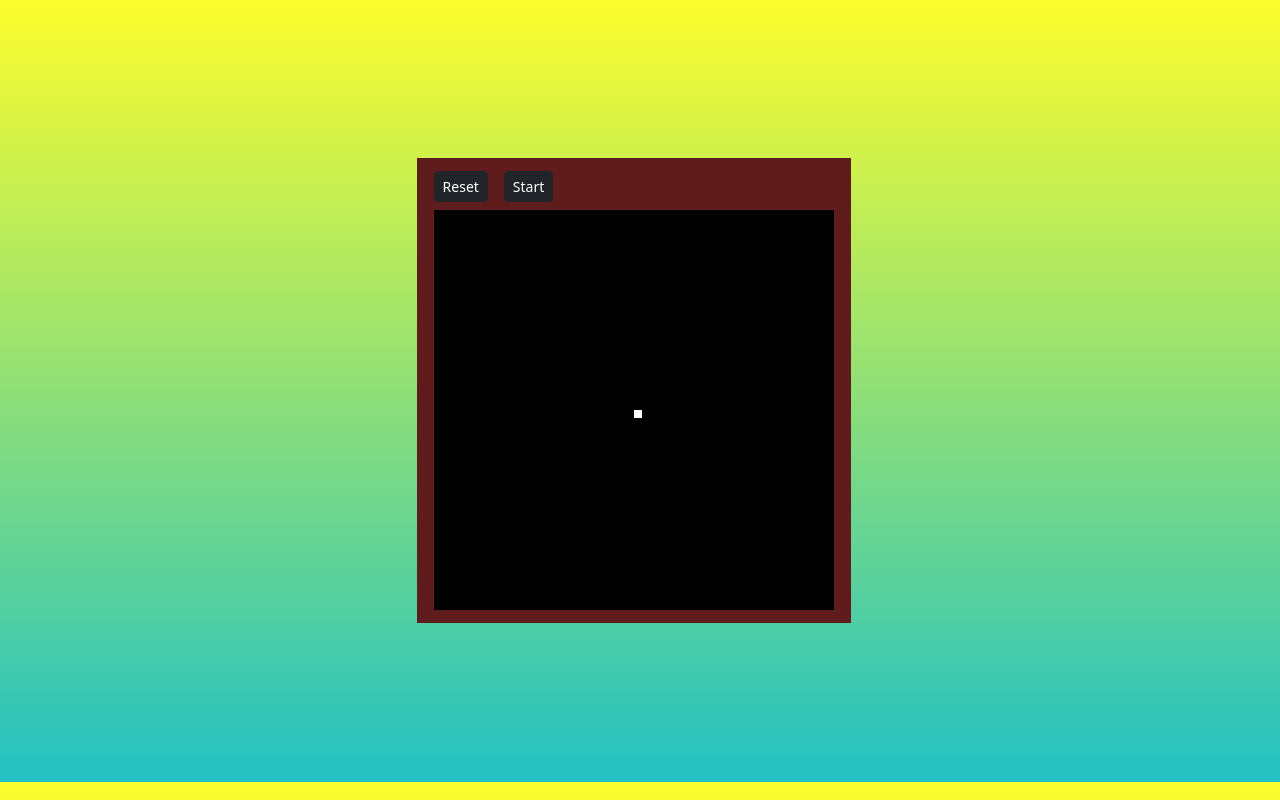
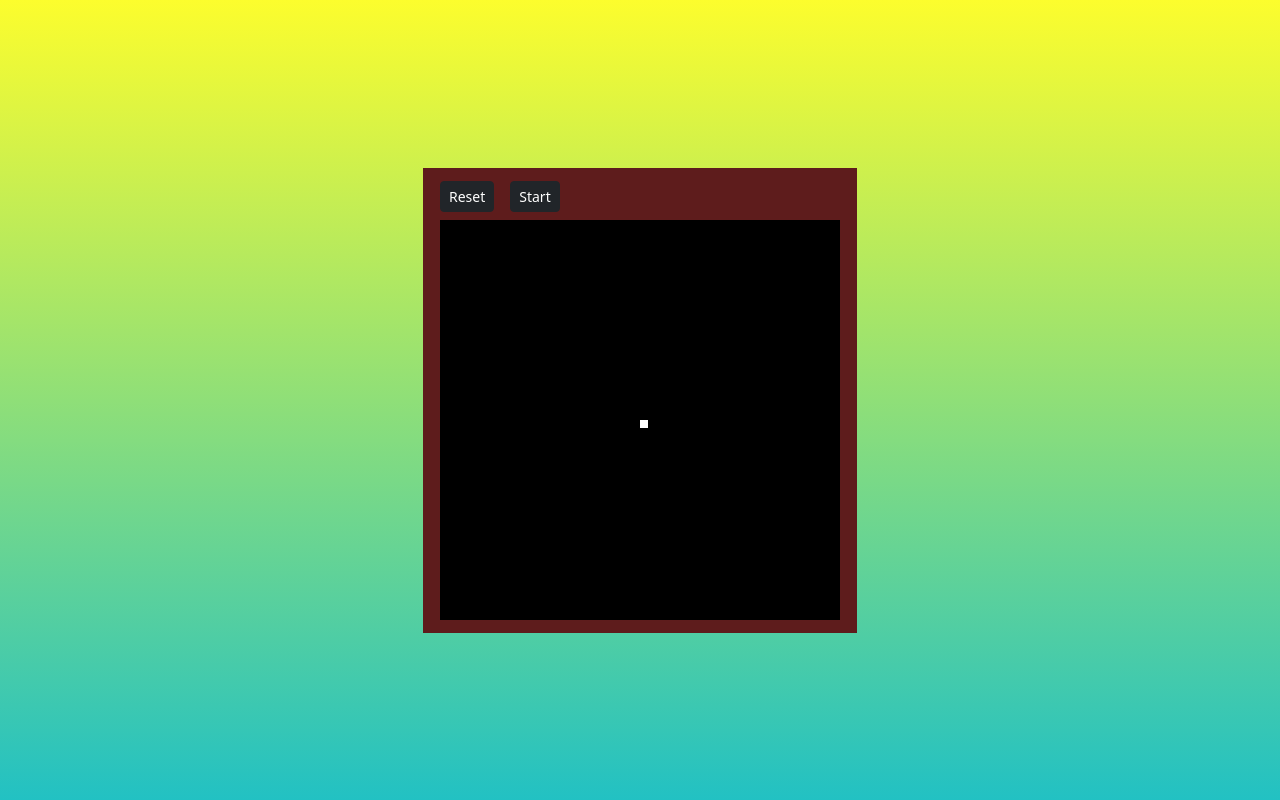
Before and after one commit to Rastelis/snake-game-javascript, a plain HTML site: page index.html in a window 1280 px wide. Drawn offline with nearby package versions, Linux system fonts and the light colour scheme.

Commit message:
fixed body height and width

```diff
--- a/styles.css
+++ b/styles.css
@@ -16,8 +16,8 @@ body {
     display: flex;
     justify-content: center;
     align-items: center;
-    height: 97.7vh;
-    width: 99%;
+    height: 100vh;
+    width: 100%;
     background: rgb(34, 193, 195);
     background: linear-gradient(0deg, rgba(34, 193, 195, 1) 0%, rgba(252, 253, 45, 1) 100%);
 }
```
